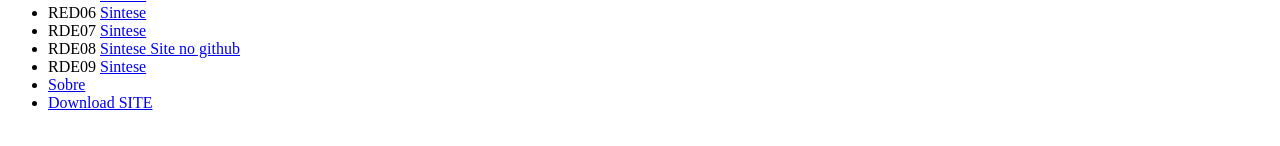
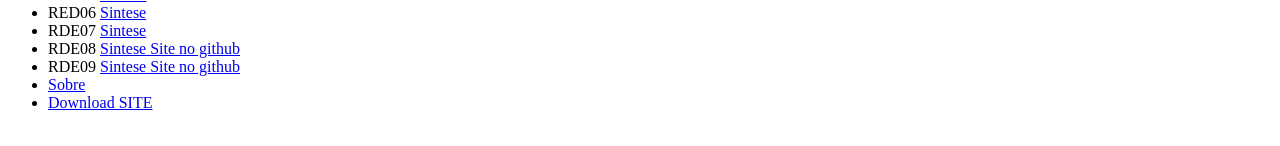
Before and after one commit to GustavoMachenski/Projeto-na-Trilha-do-Aprendizado, a plain HTML site: page index.html in a window 1280 px wide. Shown: the part 304-450 px from the top of the page. Drawn offline with Linux system fonts and the light colour scheme.

Commit message:
adicionando rde09

```diff
--- a/index.html
+++ b/index.html
@@ -19,8 +19,8 @@
     <li>RED05 <a href="RDE05_Gustavo_Machenski.html">Sintese</a></li>
     <li>RED06 <a href="RDE06-Gustavo_Machenski.html">Sintese</a></li>
     <li>RDE07 <a href="RDE07_Gustavo_Machenski.html">Sintese</a></li>
-    <li>RDE08 <a href="rde08.html">Sintese</a><a href="https://gustavomachenski.github.io/RDE-08/" target="_blank"> Site no github</a></li>
-    <li>RDE09 <a href="RDE_09_Gustavo_Machenski.html">Sintese</a></li>
+    <li>RDE08 <a href="rde08.html">Sintese</a><a href="https://gustavomachenski.github.io/RDE-08/" target="_blank">  Site no github</a></li>
+    <li>RDE09 <a href="RDE_09_Gustavo_Machenski.html">Sintese</a><a href="https://gustavomachenski.github.io/RDE_09/" target="_blank">  Site no github</a></li>
     <li><a href="sobre.html">Sobre</a></li>
     <li><a href="SITE.zip" download="SITE.zip" type="application/zip">Download SITE</a></li>
 </body>
```
